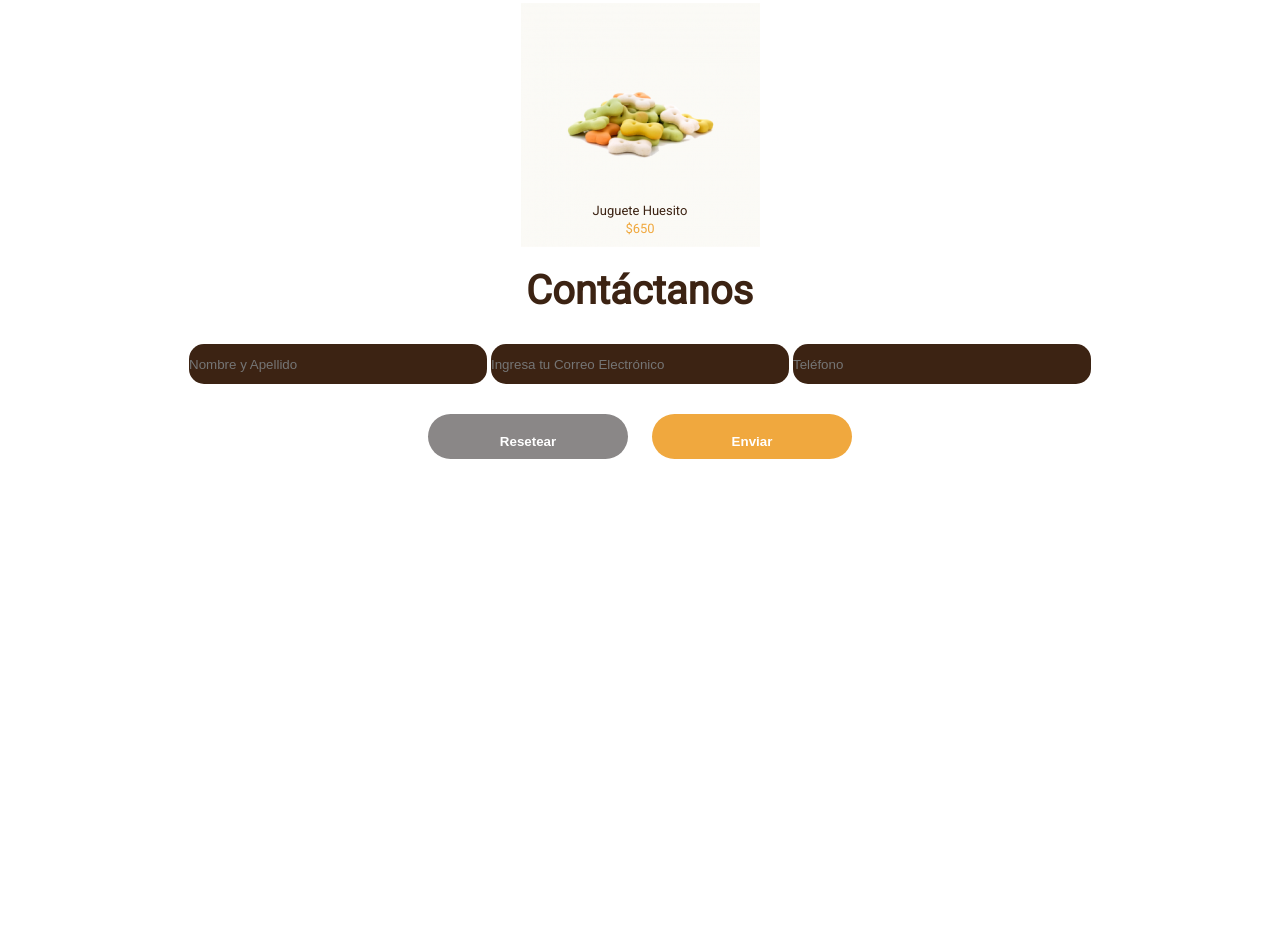
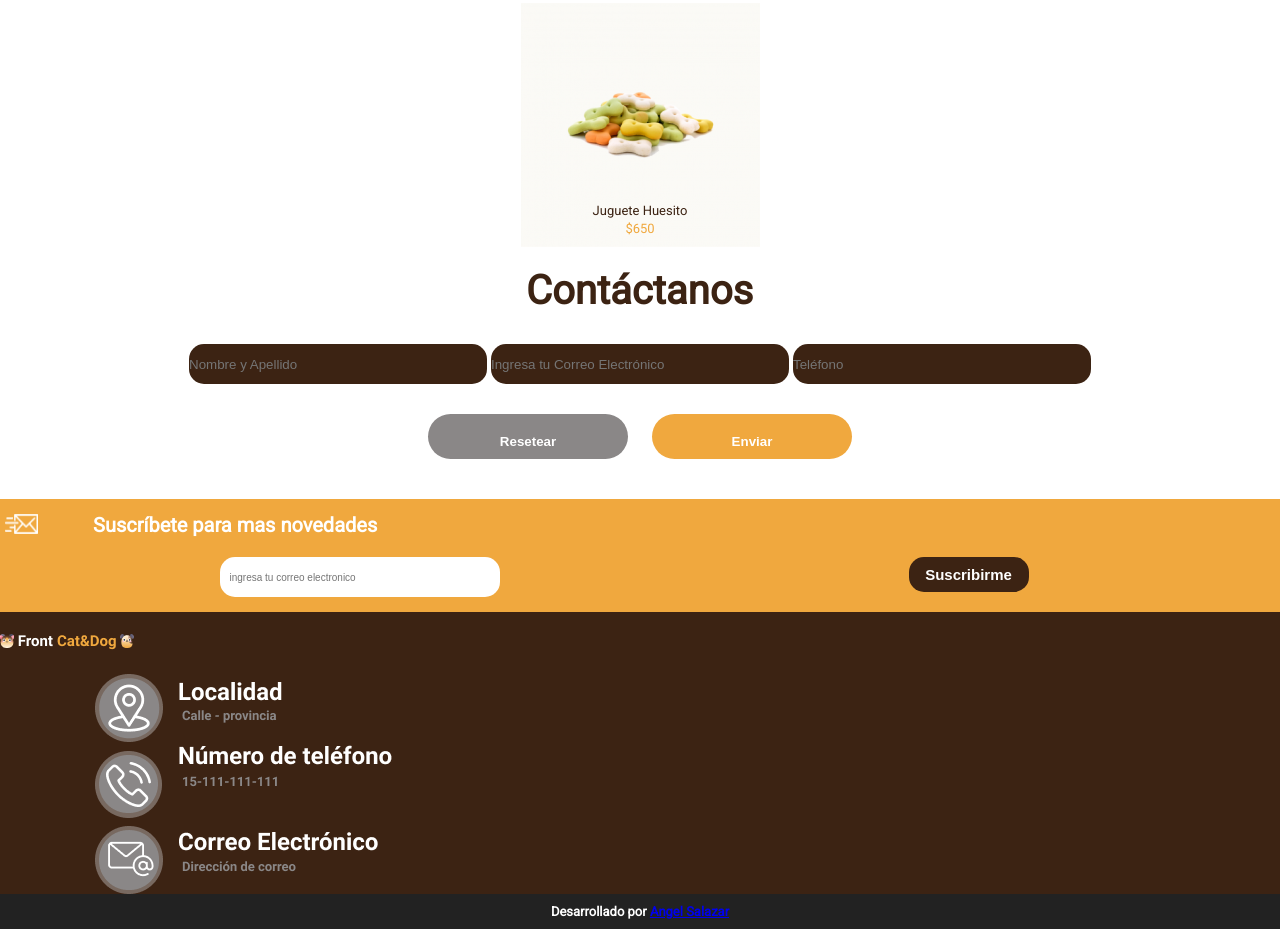
Before and after one commit to angelsalazarmottola/petshop, a plain HTML site: page root/index.html in a window 1280 px wide. Shown: the part 1766-2695 px from the top of the page. Before the commit the page ends 2245 px from the top, so only its background shows below. Drawn offline with Linux system fonts and the light colour scheme; files whose address does not match are found by name.

Commit message:
se agregan secciones de newletter y footer a petshop

```diff
--- a/root/css/styles.css
+++ b/root/css/styles.css
@@ -206,4 +206,127 @@ html {
     .btn-submit {
         background-color:  #F0A83E;
     }
+
+    .newsletter {
+        background-color:#F0A83E;
+        padding: 15px 0;
+        margin-top: 20px;
+        /* display: flex;
+        flex-direction: column; */
+    }
+
+    .title-news {
+        display: flex;
+        justify-content: flex-start;
+        /* justify-content: flex-start;
+        border: solid  red 5px; */
+    }
+
+    .img-news {
+        width: 33px;
+        height: 20px;
+        margin-left: 5px;
+        margin-right: 55px;
+        /* border: solid  red 5px; */
+    }
+    .newsletter h4 {
+        color: #fff;
+        width: 300px;
+        height: 23px;
+        font-weight: 700;
+        font-size: 20px;
+        line-height: 23px;
+        text-align: left;
+        /* margin:auto; */
+        /* border: solid  red 5px; */
+    }
+
+    .datos-new {
+        display: flex;
+        justify-content:space-around;
+        padding-top: 20px;
+    }
+
+    .datos {
+        background-color: #fff;
+        color:#A0A0A0;
+        width: 280px;
+        height: 40px;
+        border-radius: 15px;
+        font-weight: 400;
+        font-size: 10px;
+        border-style: none;
+        padding: 20px 80px 20px 10px;
+        margin-left: 15px;
+        /* border: solid  red 5px; */
+    }
+
+    .btn-datos {
+        background-color:#3C2313;
+        color: #fff;
+        width: 120px;
+        height: 35px;
+        border-radius: 15px;
+        font-weight: 700;
+        font-size: 15px;
+        /* margin-left:5px; */
+        margin-right: 47px;
+        border-style: none;
+    }
+
+    footer {
+        background-color:#3C2313;
+    }
+
+    .img-logo {
+        width: 134px;
+        height:18px;
+        margin: 20px 0;
+        text-align: center;
+    }
+
+    .footer-logo {
+        display: flex;
+        flex-direction: column;
+        align-items: flex-start;
+        padding-top: 20px 0;
+        margin-left: 95px;
+        /* border: solid  red 5px; */
+
+    }
+
+    .location {
+        width: 188px;
+        height: 68px;
+        /* border: solid  red 5px; */
+    }
+
+    .phone {
+        width: 304px;
+        height: 84px;
+        /* border: solid  red 5px; */
+    }
+
+    .email {
+        width: 284px;
+        height: 68px;
+        /* border: solid  red 5px; */
+    }
+
+    .copyright {
+        background-color: #222222;
+        padding: 10px 0;
+
+    }
+
+    .copyright p {
+        color:#fff;
+        width: 241px;
+        height:15px;
+        font-size: 13px;
+        font-weight: 700;
+        margin: auto;
+        text-align: center;
+    }
+
 }
--- a/root/index.html
+++ b/root/index.html
@@ -118,5 +118,31 @@
         </div>
     </div>
 
+    <div class="newsletter">
+        <div class="title-news">
+            <img class="img-news" src="/root/img/Group.png" alt="img">
+            <h4> Suscríbete para mas novedades</h4>
+        </div>
+
+        <div class="datos-new">
+            <input class="datos" type="text" placeholder="ingresa tu correo electronico">
+            <input class="btn-datos" type="submit" value="Suscribirme">
+        </div>
+    </div>
+
+    <footer>
+        <img class="img-logo" src="/root/img/Logo.png" alt="logo">
+        <div class="footer-logo">
+            <img class="location" src="/root/img/location.png" alt="location">
+            <img class="phone" src="/root/img/Phone.png" alt="logo">
+            <img class="email" src="/root/img/Correo.png" alt="logo">
+        </div>
+
+        <div class="copyright">
+            <p> Desarrollado por <a href="https://www.linkedin.com/in/angel-salazar-mottola/">Angel Salazar</a></p>
+        </div>
+
+    </footer>
+
 </body>
 </html>
```
Also changed, not shown: root/img/Correo.png (added), root/img/Group (1).png (added), root/img/Group.png (added), root/img/Location.png (added), root/img/Logo.png (added), root/img/Phone.png (added), root/img/location 1.png (added), root/img/phone-call 1.png (added).
